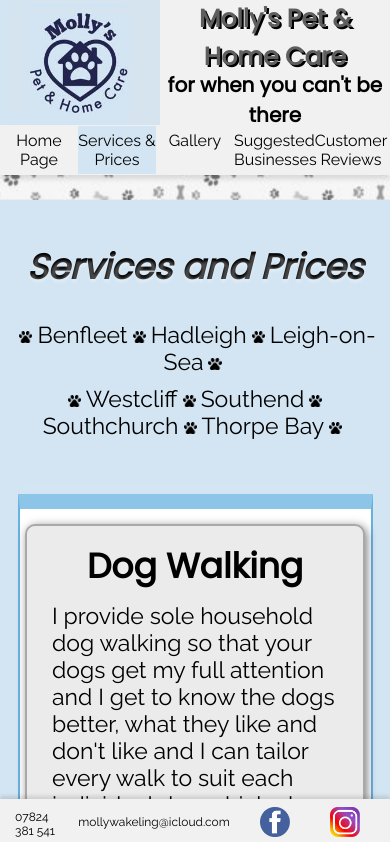
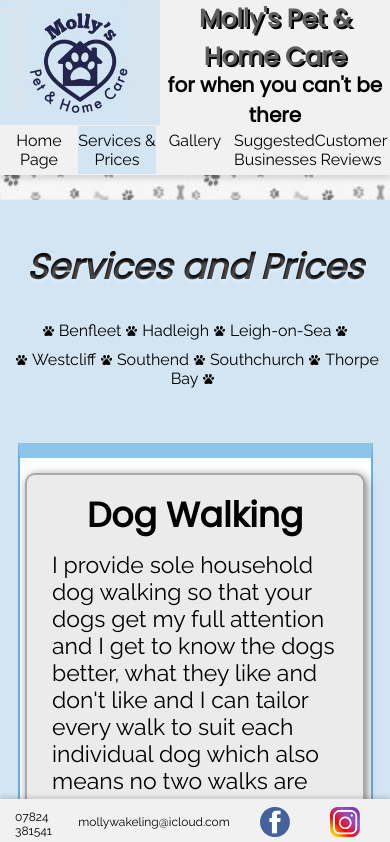
Before and after one commit to Dwake5/Mollys-frontend, a React (Create React App) app: page /Services in a window 390 px wide. Shown: the top 842 px of the page. Built offline with nearby package versions, Linux system fonts and the light colour scheme; no server answers.

Commit message:
more mobile changes

```diff
--- a/src/components/Heading/ContactBar/index.js
+++ b/src/components/Heading/ContactBar/index.js
@@ -18,7 +18,7 @@
 
             <StyledPhoneCall href='tel:07824381541'>
                 <ContactInfo>
-                    <Img src={phonePic} alt='phone'/>07824 381 541
+                    <Img src={phonePic} alt='phone'/>07824 381541
                 </ContactInfo>
             </StyledPhoneCall>
 
--- a/src/components/NavBar/HyperLinks/style.js
+++ b/src/components/NavBar/HyperLinks/style.js
@@ -6,7 +6,7 @@
     padding-bottom: 5px;
     padding-left: ${ props => props.basic ? '0px' : '10px'};
     width: ${ props => props.basic ? '20%' : '187px'};
-    font-size: 21px;
+    font-size: ${ props => props.basic ? '19px' : '21px'};
     margin-right: ${ props => props.basic ? '0px' : '5px'};
     text-decoration: none;
     color: black;
--- a/src/components/Prices/style.js
+++ b/src/components/Prices/style.js
@@ -61,10 +61,13 @@
 export const Div1 = styled.div`
     padding: 5px;
     text-align: center;
+
+    @media screen and (max-width: 700px) {
+        font-size: 16px;
+    }
 `
 
-export const Div2 = styled.div`
-    padding: 5px;
+export const Div2 = styled(Div1)`
     text-align: center;
     margin-bottom: 50px;
 `
--- a/src/components/Reusable/Paw/style.js
+++ b/src/components/Reusable/Paw/style.js
@@ -3,4 +3,8 @@
 export const Img = styled.img`
     height: 12px;
     margin: 0 ${props => props.margin ? props.margin : 0};
+
+    @media screen and (max-width: 700px) {
+        height: 10px;
+    }
 `
```
